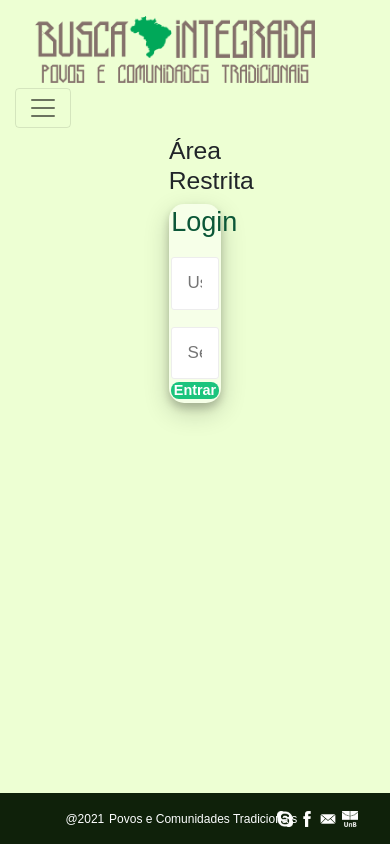
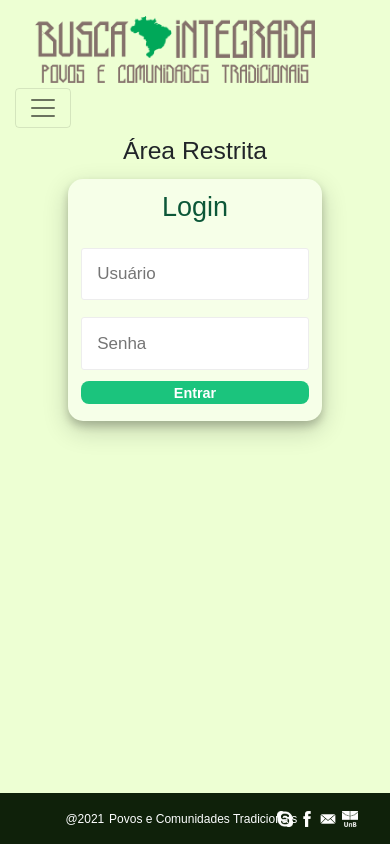
Before and after one commit to fga-eps-mds/2021.1-PCT-Frontend, a React (Create React App) app: page /login in a window 390 px wide. Built offline with nearby package versions, Linux system fonts and the light colour scheme.

Commit message:
Hotfix - fix responsivity on login form

```diff
--- a/src/Pages/Login/index.tsx
+++ b/src/Pages/Login/index.tsx
@@ -63,7 +63,7 @@
   return (
     <Container>
       <Header />
-      <Row md={10} className="align-items-sm-center" style={{ height: "85%", width: "20%" }}>
+      <Row md={10} className="align-items-sm-center" style={{ height: "85%" }}>
         <Col>
           <h2 style={{ textAlign: "center" }}>Área Restrita</h2>
           <LoginForm>
```
